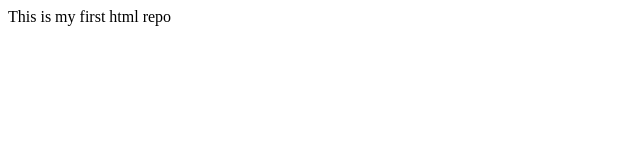
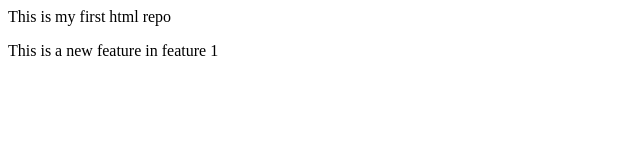
Before and after one commit to Anjalii010/LocalRepo, a plain HTML site: page index.html in a window 1280 px wide. Shown: the whole page, without its empty margins (0-640 px from the left). Drawn offline with Linux system fonts and the light colour scheme.

Commit message:
new feature added

```diff
--- a/index.html
+++ b/index.html
@@ -1 +1,2 @@
 <p>This is my first html repo</p>
+<p>This is a new feature in feature 1</p>
```
